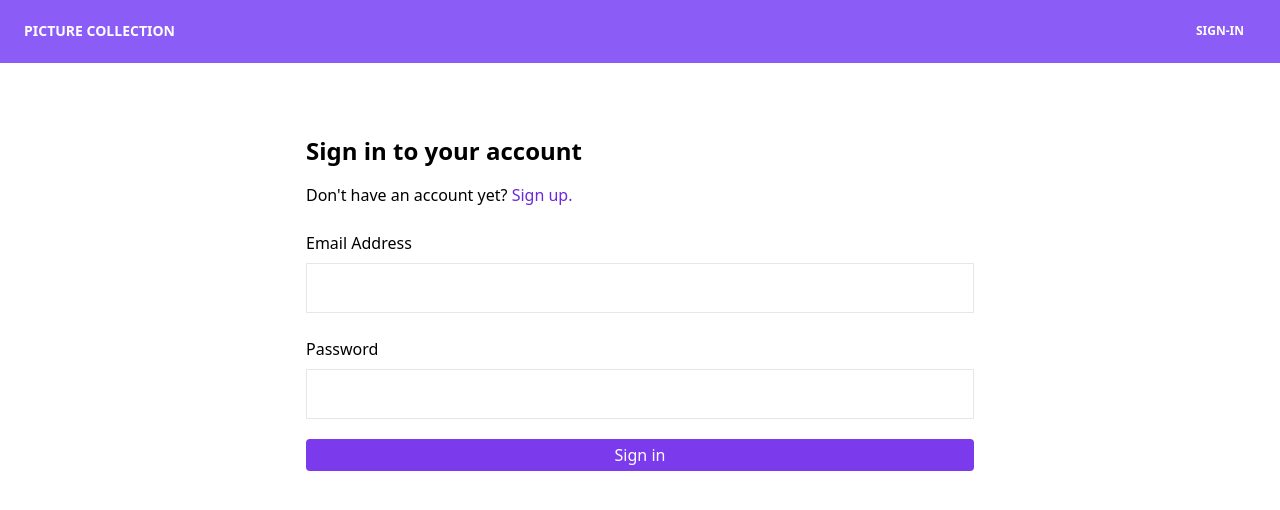
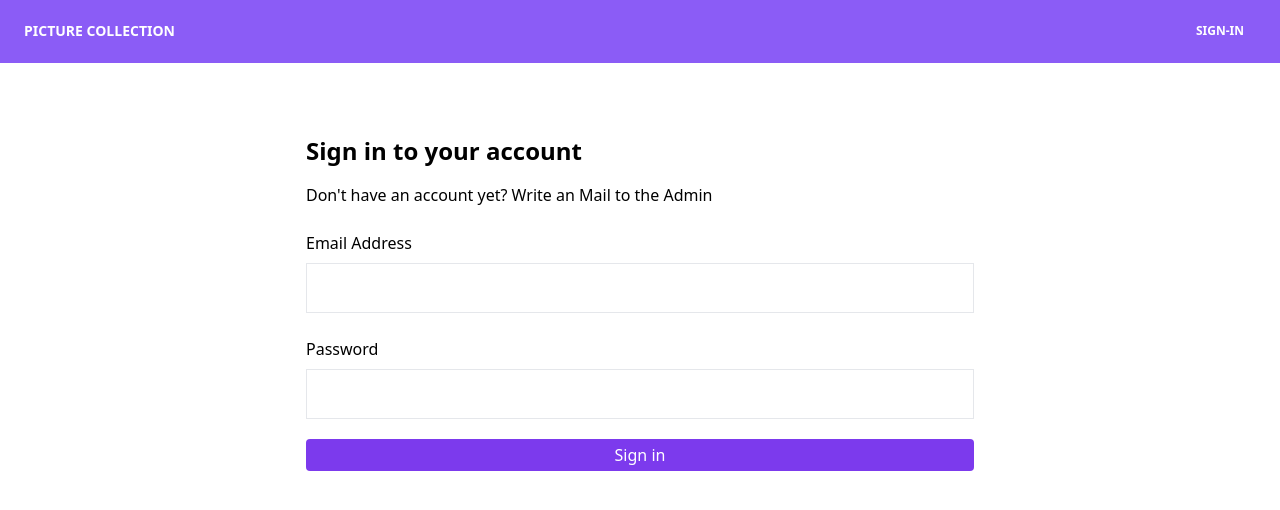
Before and after one commit to yutive/picture-collection, a React (Create React App) app: page /signin in a window 1280 px wide. Shown: the top 510 px of the page. Built offline with nearby package versions, Linux system fonts and the light colour scheme; no server answers.

Commit message:
changed text

```diff
--- a/src/components/Signin.jsx
+++ b/src/components/Signin.jsx
@@ -30,8 +30,7 @@ const Signin = () => {
                     Sign in to your account
                 </h1>
                 <p className="py-2">
-                    Don't have an account yet? <Link to='/signup' className='text-violet-700 hover:underline'> Sign
-                    up. </Link>
+                    Don't have an account yet? Write an Mail to the Admin
                 </p>
             </div>
             {error &&
```
